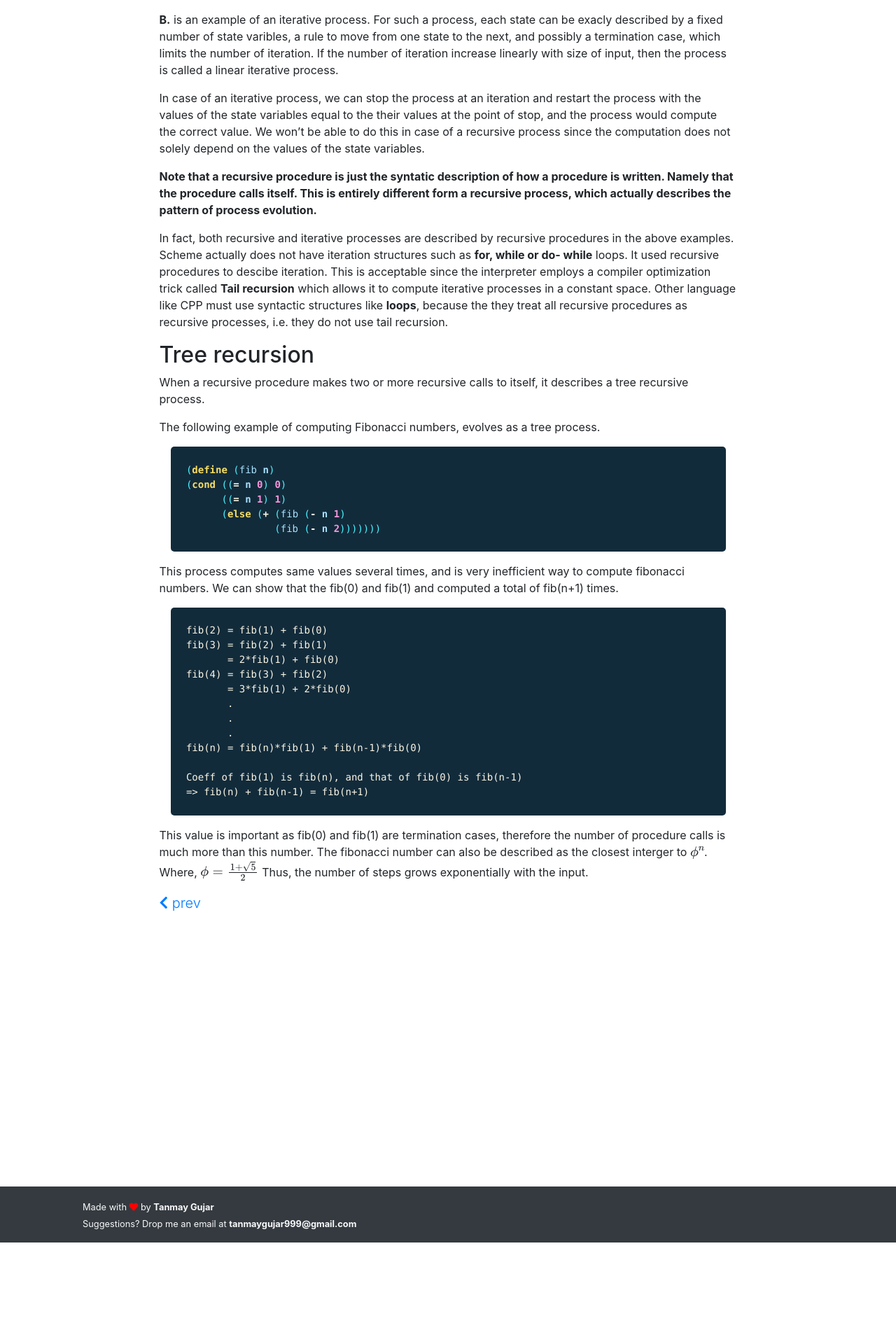
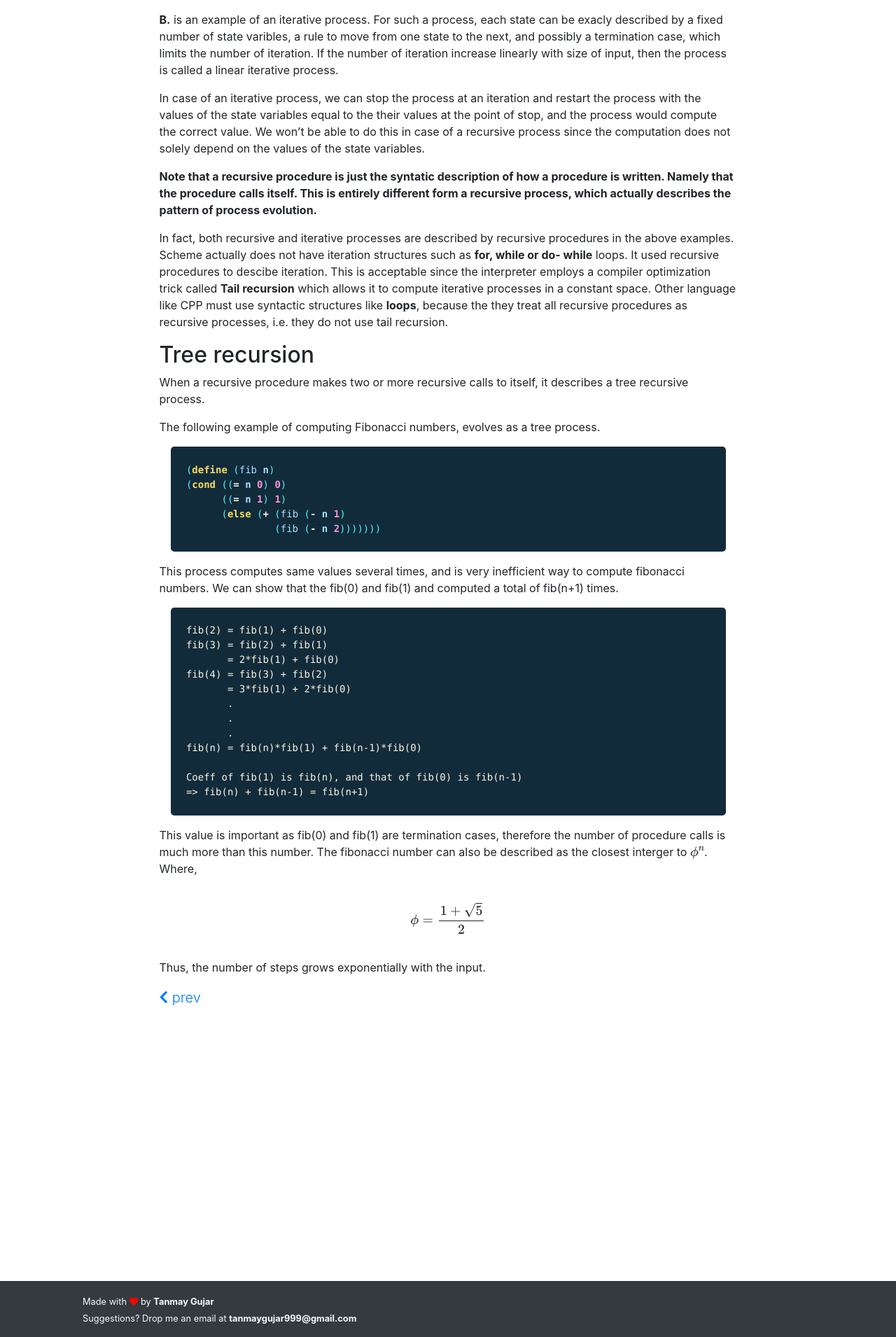
Before and after one commit to tgujar/old-website, a Jekyll site: the page built from _notes/sicp-1-2.md, in a window 1280 px wide. Shown: the part 1847-3757 px from the top of the page at 70% size. Built offline with Jekyll 4.4.1, drawn with Linux system fonts in a browser that asks for light colours; nearby versions of some CDN libraries; formulas are drawn with MathJax 3; before the commit the page ends 3622 px from its top, so only the background shows below that.

Commit message:
corrections to text

```diff
--- a/_notes/sicp-1-2.md
+++ b/_notes/sicp-1-2.md
@@ -114,6 +114,9 @@ Coeff of fib(1) is fib(n), and that of fib(0) is fib(n-1)
 ~~~
 This value is important as fib(0) and fib(1) are termination cases, therefore the number of procedure calls is much more than this number. The fibonacci number can also be described as the closest interger to $$\phi^n$$.
 Where,
-$$\phi = \frac{1 + \sqrt{5}}{2}
+<p>
 $$
+\phi = \frac{1 + \sqrt{5}}{2}
+$$
+</p>
 Thus, the number of steps grows exponentially with the input.
```
